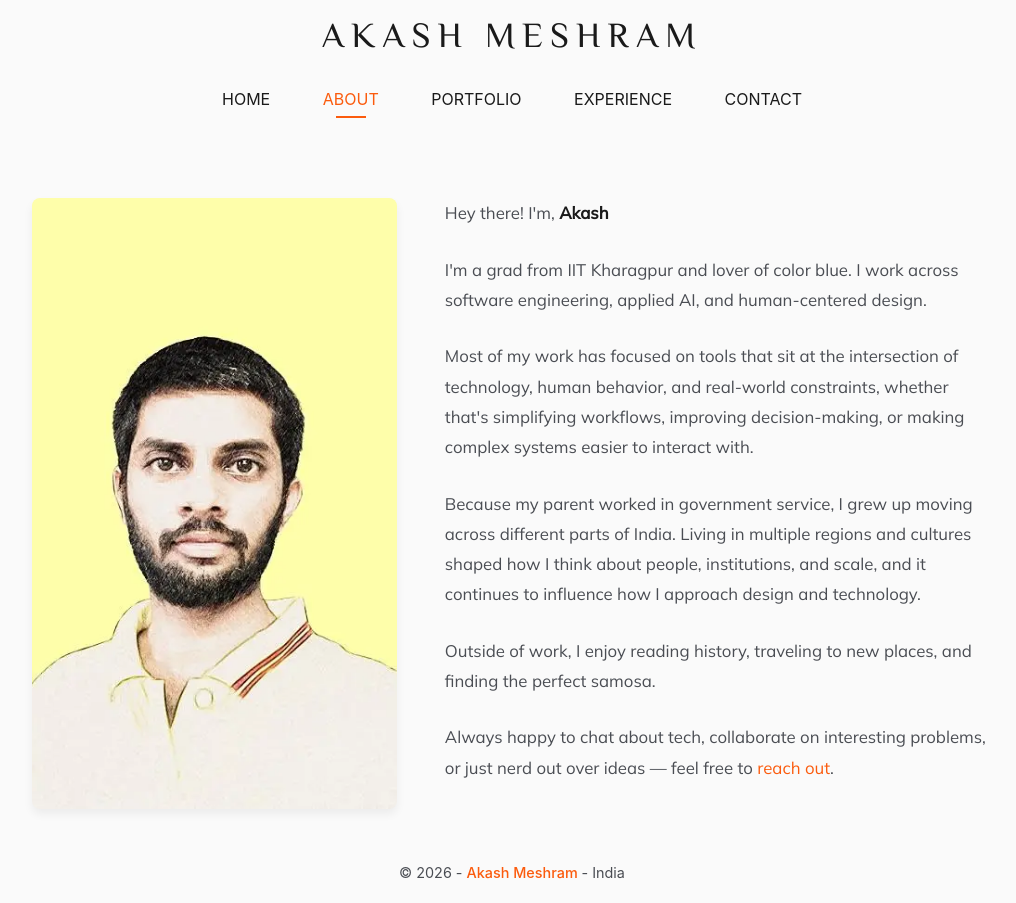
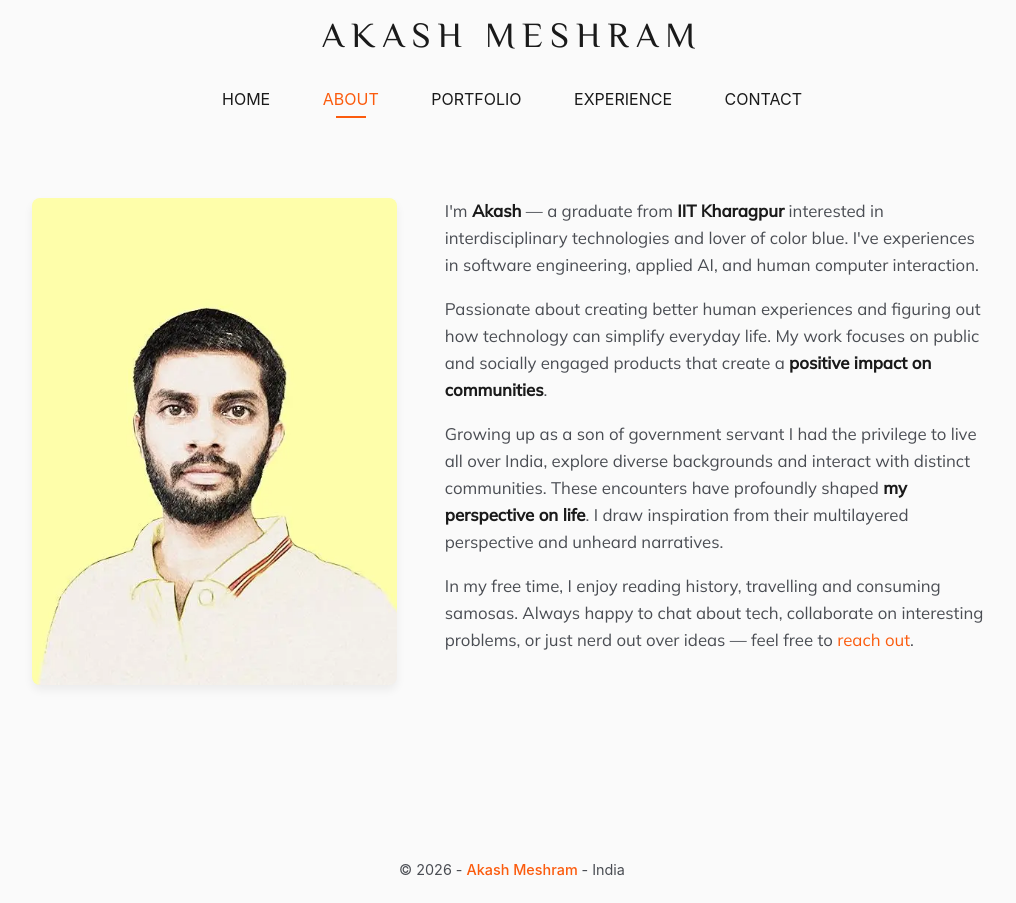
Before and after one commit to akashmeshram/Personal-Website, a Jekyll site: the page built from pages/about.html, in a window 1280 px wide. Shown: the whole page, without its empty margins (128-1144 px from the left). Built offline with Jekyll 4.4.1, drawn with Linux system fonts in a browser that asks for light colours.

Commit message:
📝 Revise about page content for clarity and conciseness; enhance personal narrative and professional focus.

```diff
--- a/_sass/pages/about.scss
+++ b/_sass/pages/about.scss
@@ -26,8 +26,8 @@
     margin-bottom: 1.5em;
 
     p {
-      @include margin-bottom(0.75);
-      line-height: 1.8;
+      @include margin-bottom(0.5);
+      line-height: 1.6;
       font-size: 1.05rem;
 
       b {
@@ -39,6 +39,10 @@
 
   #profile-text {
     padding: 1.5rem;
+
+    p:first-child {
+      margin-top: 0;
+    }
 
     .highlight {
       display: inline-block;
--- a/pages/about.html
+++ b/pages/about.html
@@ -8,29 +8,23 @@ permalink: /about
   <div id="profile-image">
   </div>
   <div id="profile-text">
-    <p>Hey there! I'm, <b>Akash</b></p>
     <p>
-      I'm a grad from IIT Kharagpur and lover of color blue. I work across software engineering, applied AI, and
-      human-centered design.
+      I'm <b>Akash</b> — a graduate from <b>IIT Kharagpur</b> interested in interdisciplinary technologies
+      and lover of color blue. I've experiences in software engineering, applied AI, and human computer interaction.
     </p>
     <p>
-      Most of my work has focused on tools that sit at the intersection of technology, human behavior,
-      and
-      real-world constraints, whether that's simplifying workflows, improving decision-making, or making complex systems
-      easier to interact with.
+      Passionate about creating better human experiences and figuring out how technology can simplify everyday life.
+      My work focuses on public and socially engaged products that create a <b>positive impact on communities</b>.
     </p>
     <p>
-      Because my parent worked in government service, I grew up moving across different parts of India. Living in
-      multiple
-      regions and cultures shaped how I think about people, institutions, and scale, and it continues to influence how I
-      approach design and technology.
+      Growing up as a son of government servant I had the privilege to live all over India, explore diverse
+      backgrounds and interact with distinct communities. These encounters have profoundly shaped
+      <b>my perspective on life</b>. I draw inspiration from their multilayered perspective and unheard narratives.
     </p>
     <p>
-      Outside of work, I enjoy reading history, traveling to new places, and finding the perfect samosa.
-    </p>
-    <p>
-      Always happy to chat about tech, collaborate on interesting problems, or just nerd out over ideas — feel free to
-      <a class="link-text" href="/contact">reach out</a>.
+      In my free time, I enjoy reading history, travelling and consuming samosas.
+      Always happy to chat about tech, collaborate on interesting problems, or just nerd out over ideas —
+      feel free to <a class="link-text" href="/contact">reach out</a>.
     </p>
   </div>
 </main>
```
